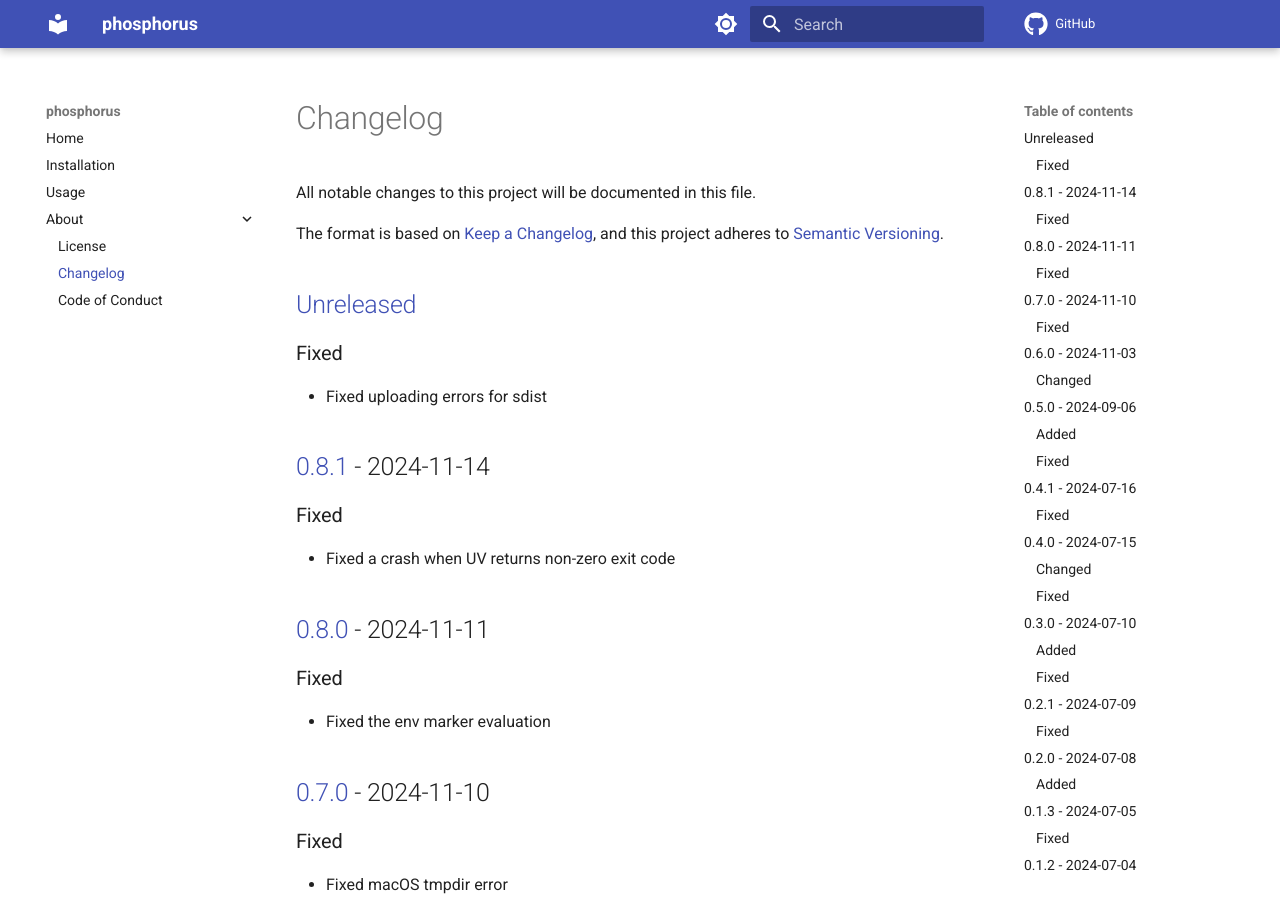
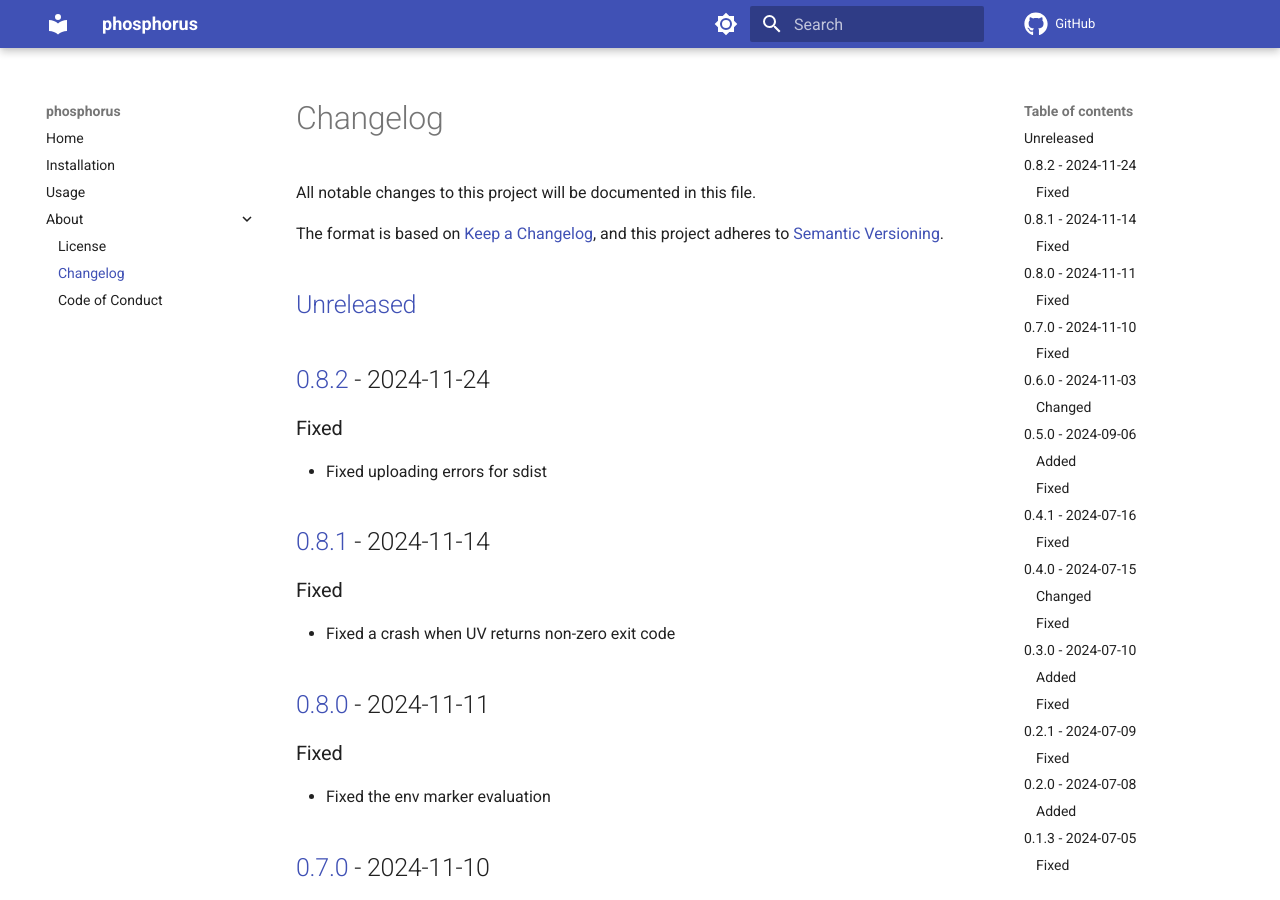
Before and after one commit to spapanik/phosphorus, an MkDocs documentation site: the page built from docs/CHANGELOG.md, in a window 1280 px wide and 900 px high. Built offline with MkDocs 1.6.1 and Material for MkDocs 9.7.7, drawn with Linux system fonts in a browser that asks for light colours; comment, search, counter and statistics services are not loaded.

Commit message:
🔖 Bump version

```diff
--- a/docs/CHANGELOG.md
+++ b/docs/CHANGELOG.md
@@ -5,6 +5,8 @@ All notable changes to this project will be documented in this file.
 The format is based on [Keep a Changelog], and this project adheres to [Semantic Versioning].
 
 ## [Unreleased]
+
+## [0.8.2] - 2024-11-24
 
 ### Fixed
 
@@ -112,7 +114,8 @@ The format is based on [Keep a Changelog], and this project adheres to [Semantic
 
 [Keep a Changelog]: https://keepachangelog.com/en/1.0.0/
 [Semantic Versioning]: https://semver.org/spec/v2.0.0.html
-[Unreleased]: https://github.com/spapanik/phosphorus/compare/v0.8.1...main
+[Unreleased]: https://github.com/spapanik/phosphorus/compare/v0.8.2...main
+[0.8.2]: https://github.com/spapanik/phosphorus/compare/v0.8.1...v0.8.2
 [0.8.1]: https://github.com/spapanik/phosphorus/compare/v0.8.0...v0.8.1
 [0.8.0]: https://github.com/spapanik/phosphorus/compare/v0.7.0...v0.8.0
 [0.7.0]: https://github.com/spapanik/phosphorus/compare/v0.6.0...v0.7.0
--- a/src/phosphorus/__version__.py
+++ b/src/phosphorus/__version__.py
@@ -1 +1 @@
-__version__ = "0.8.1"
+__version__ = "0.8.2"
```
